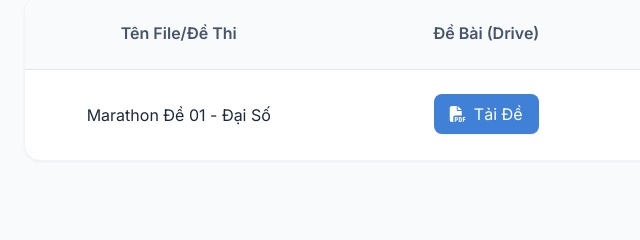
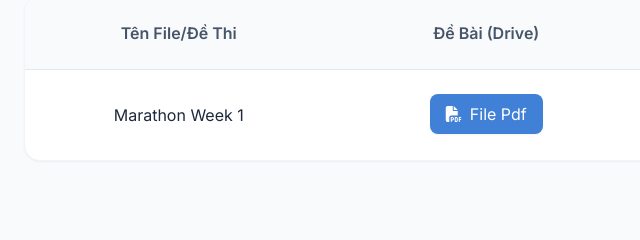
Before and after one commit to pimaxpro/infinitymrt, a plain HTML site: page index.html in a window 1280 px wide. Shown: the part 266-506 px from the top of the page, 0-640 px from the left. Drawn offline with nearby package versions, Linux system fonts and the light colour scheme.

Commit message:
Update index.html

```diff
--- a/index.html
+++ b/index.html
@@ -49,10 +49,10 @@
                     </thead>
                     <tbody class="divide-y divide-slate-100">
                         <tr class="hover:bg-blue-50/50 transition">
-                            <td class="py-6 px-8 font-medium text-center">Marathon Đề 01 - Đại Số</td>
+                            <td class="py-6 px-8 font-medium text-center">Marathon Week 1</td>
                             <td class="py-6 px-8 flex justify-center">
-                                <a href="#" class="inline-flex items-center px-4 py-2 bg-pimax text-white rounded-lg hover:opacity-90 transition shadow-sm">
-                                    <i class="fas fa-file-pdf mr-2"></i> Tải Đề
+                                <a href="https://drive.google.com/file/d/1e4rzPmEYGQBp5ljZGBKQJmH1hgaD8Uya/view?usp=drive_link" class="inline-flex items-center px-4 py-2 bg-pimax text-white rounded-lg hover:opacity-90 transition shadow-sm">
+                                    <i class="fas fa-file-pdf mr-2"></i> File Pdf
                                 </a>
                             </td>
                             <td class="py-6 px-8 text-center">
```
